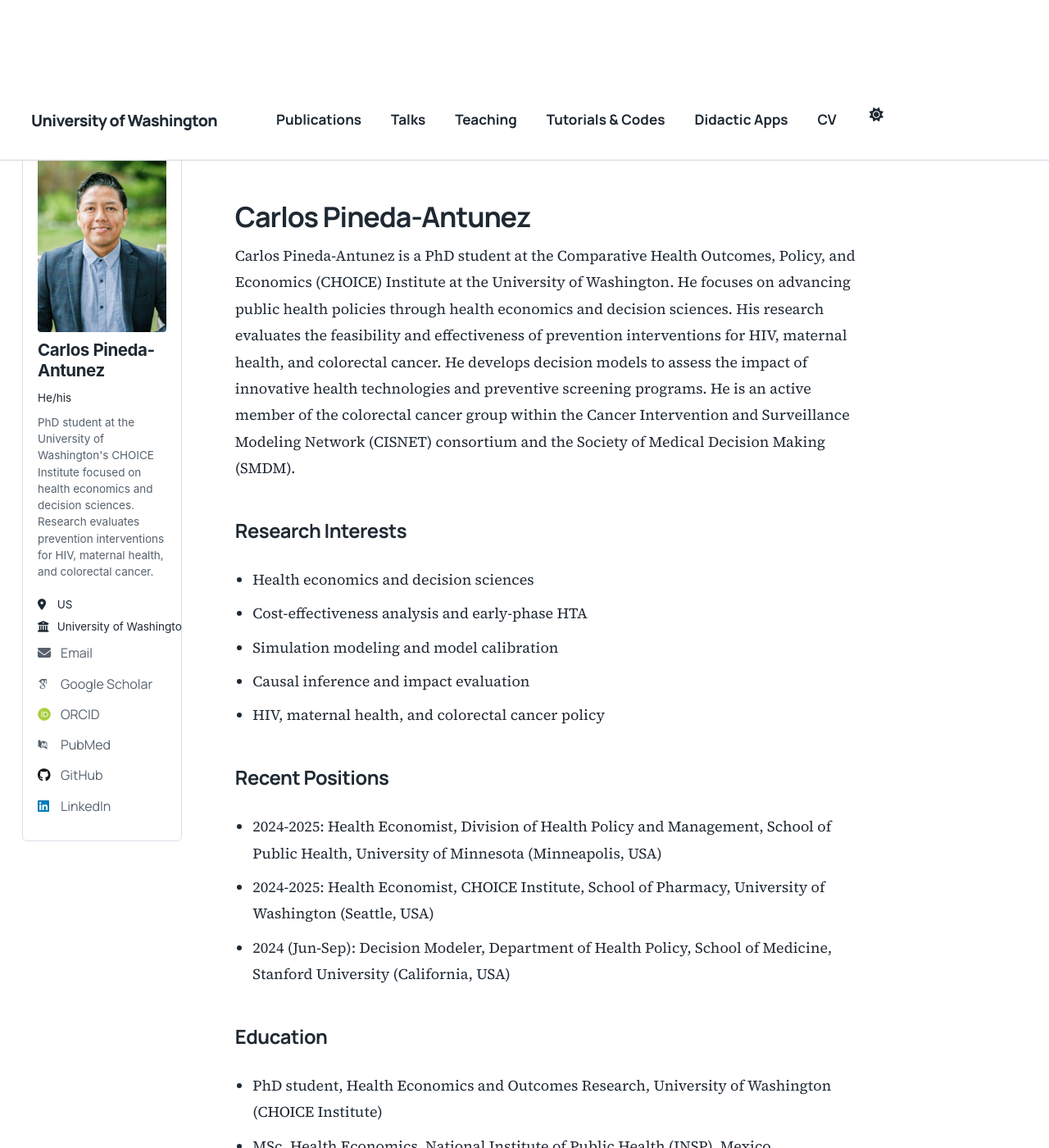
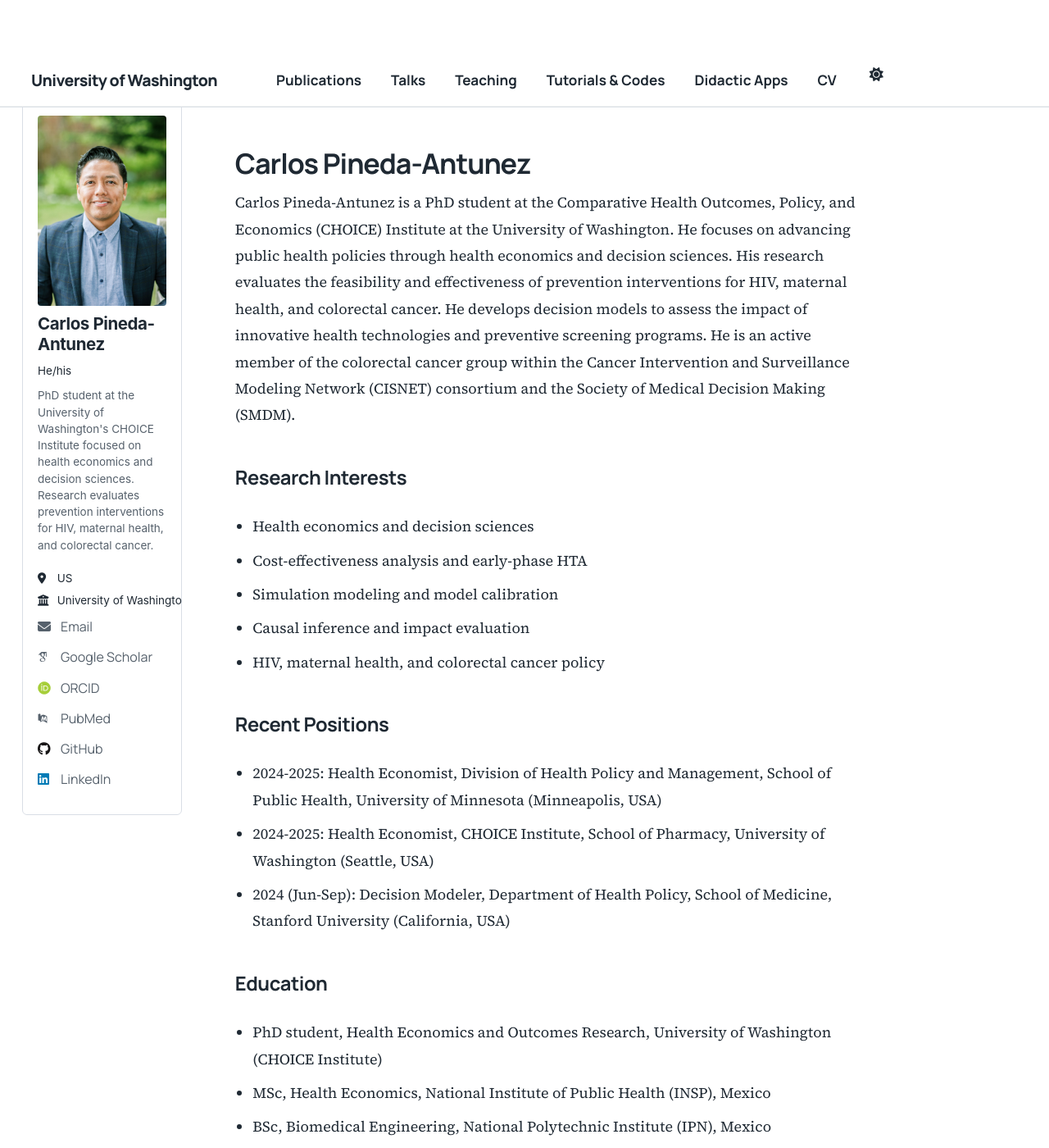
Before and after one commit to CarlosPiant/CarlosPiant.github.io, a Jekyll site: the page built from _pages/about.md, in a window 1280 px wide and 1400 px high. Shown: the whole window at 82% size. Built offline with Jekyll 4.4.1, drawn with Linux system fonts in a browser that asks for light colours; some web fonts are replaced; a script that is not in the unit is left out.

Commit message:
Update _medium.scss

```diff
--- a/_sass/layout/_medium.scss
+++ b/_sass/layout/_medium.scss
@@ -59,8 +59,6 @@ html[data-theme="dark"] {
 
 .masthead__inner-wrap {
   max-width: 1240px;
-  padding-top: 0.95rem;
-  padding-bottom: 0.95rem;
 }
 
 .greedy-nav a {
@@ -68,13 +66,7 @@ html[data-theme="dark"] {
   font-family: "Manrope", "Avenir Next", sans-serif;
   font-size: 0.95rem;
   font-weight: 600;
-  padding-top: 0.95rem;
-  padding-bottom: 0.95rem;
   text-decoration: none;
-}
-
-.greedy-nav button {
-  height: 3.4rem;
 }
 
 .greedy-nav .visible-links a:hover,
```
